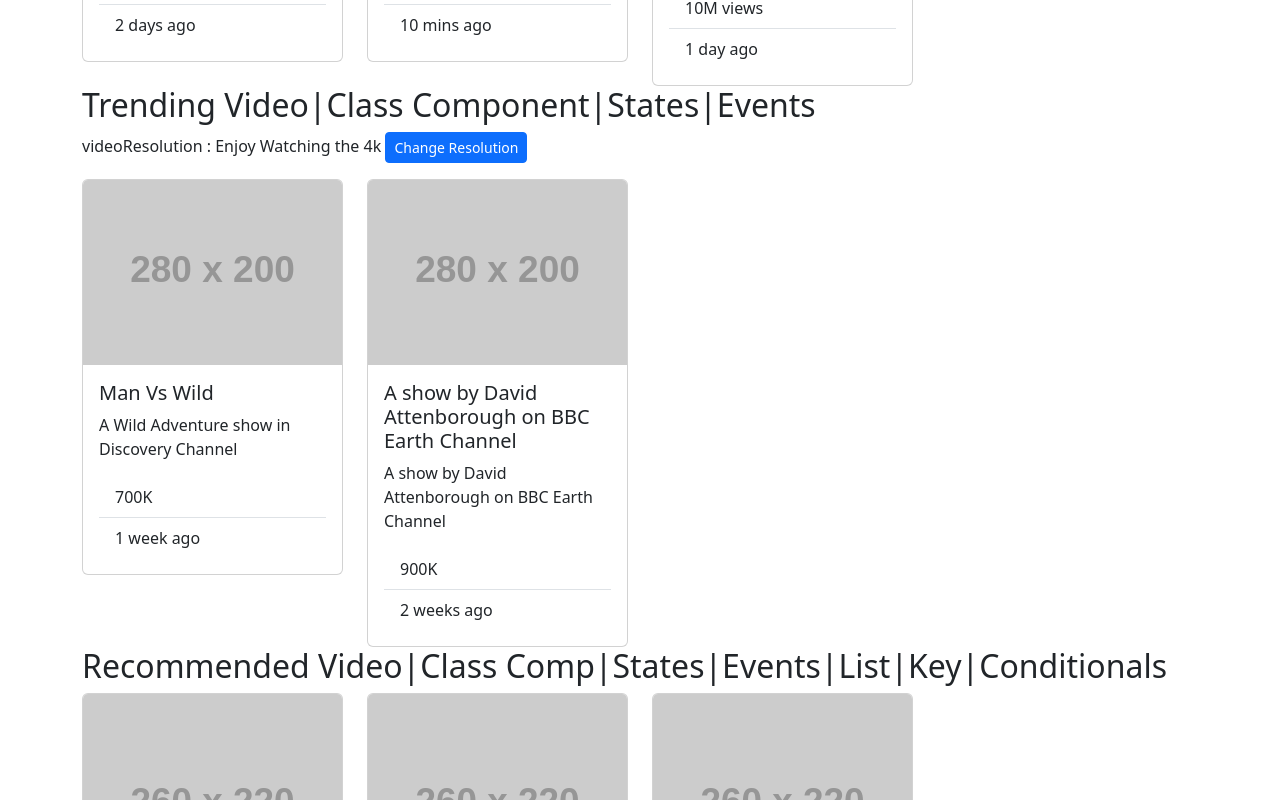
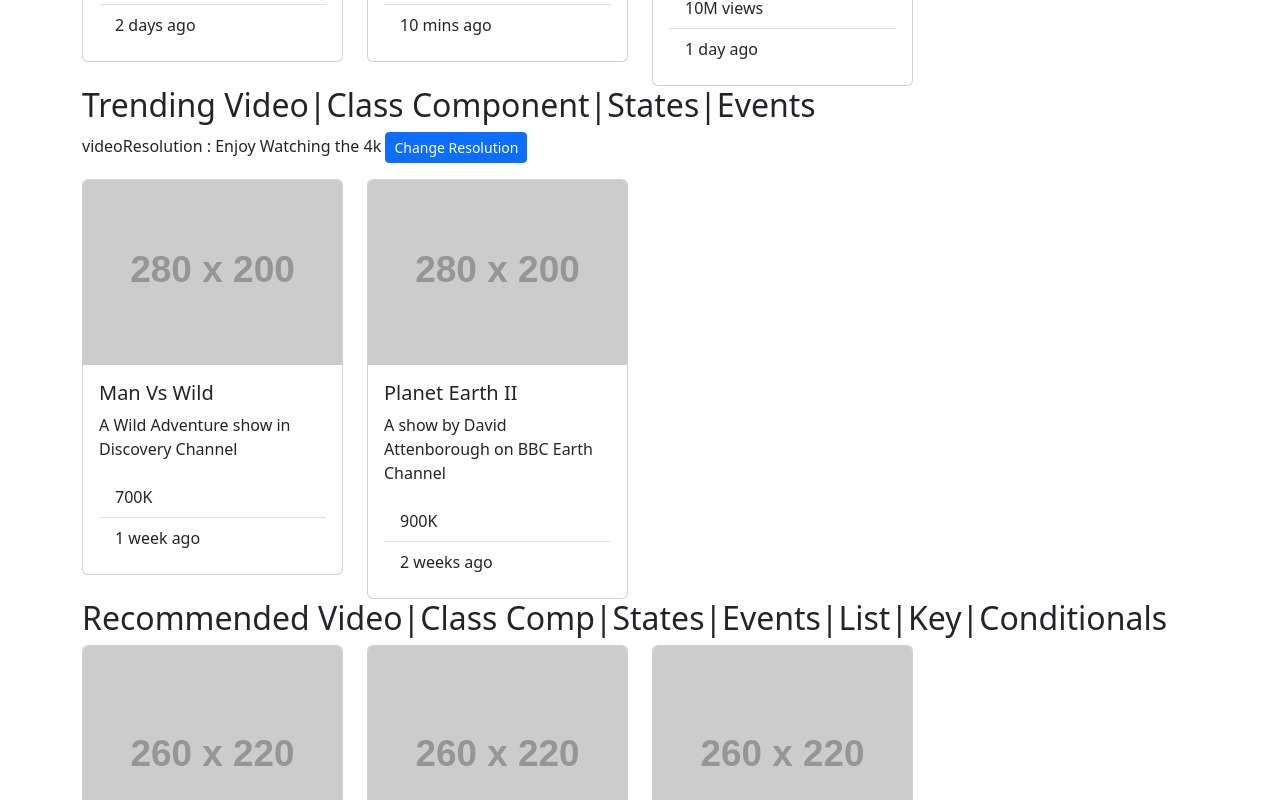
Before and after one commit to Yogaasrit/Netflix-app-plux, a React (Create React App) app: page / in a window 1280 px wide. Shown: the part 520-1320 px from the top of the page. Built offline with nearby package versions, Linux system fonts and the light colour scheme.

Commit message:
Added TrendingVideoList

```diff
--- a/src/Components/MenuList/MenuList.js
+++ b/src/Components/MenuList/MenuList.js
@@ -9,8 +9,8 @@ const MenuList = () => {
     { link: '/about-us', title: 'AboutUs' },
     { link: '/contact-us', title: 'ContactUs' },
     { link: '/hooks-demo', title: 'HooksDemo' },
-    { link: '/shop', title: 'Shop' }
-    // { link: '/cart', title: 'Cart' }
+    { link: '/shop', title: 'Shop' },
+    { link: '/cart', title: 'Cart' }
 
   ];
   const componentDataArray = attributeArrayObject.map((attribute) => {
--- /dev/null
+++ b/src/Pages/HomePage/TrendingVideoList/TrendingVideoItems/TrendingVideoItems.js
@@ -0,0 +1,33 @@
+import React from 'react';
+import PropTypes from 'prop-types';
+
+const TrendingVideoItems = (props) => {
+  return (
+    <>
+      <div className="col-md-3">
+        <div className="card">
+          <img src={props.thumbnailUrl} className="card-img-top" alt="..." />
+          <div className="card-body">
+            <h5 className={props.trendingRank}>{props.title}</h5>
+            <p>{props.desc}</p>
+            <ul className="list-group list-group-flush">
+              <li className="list-group-item">{props.views}</li>
+              <li className="list-group-item">{props.publishedOn}</li>
+            </ul>
+          </div>
+        </div>
+      </div>
+    </>
+  );
+};
+
+TrendingVideoItems.propTypes = {
+  thumbnailUrl: PropTypes.string,
+  title: PropTypes.string,
+  trendingRank: PropTypes.number,
+  desc: PropTypes.string,
+  views: PropTypes.string,
+  publishedOn: PropTypes.string
+};
+
+export default TrendingVideoItems;
--- a/src/Pages/HomePage/TrendingVideoList/TrendingVideoList.js
+++ b/src/Pages/HomePage/TrendingVideoList/TrendingVideoList.js
@@ -1,6 +1,7 @@
 import { Component } from 'react';
+import TrendingVideoItems from './TrendingVideoItems/TrendingVideoItems';
 class TrendingVideoList extends Component {
-  constructor () {
+  constructor() {
     super(); // just to call component
     this.x = 10; // public variable
   }
@@ -31,60 +32,42 @@ class TrendingVideoList extends Component {
     ],
 
     videoResolution: '4k'
-  }
+  };
 
   handleChangeResolution = () => {
-    this.setState(
-      {
-        videoResolution: '8k'
-      }
-    )
+    this.setState({
+      videoResolution: '8k'
+    });
   };
 
-  render () {
+  render() {
     return (
       <div className="row">
-
-        <p>videoResolution : Enjoy Watching the {this.state.videoResolution} {' '}
-          <button type='button'
-            className='btn btn-primary btn-sm'
-            onClick = {this.handleChangeResolution}
+        <p>
+          videoResolution : Enjoy Watching the {this.state.videoResolution}{' '}
+          <button
+            type="button"
+            className="btn btn-primary btn-sm"
+            onClick={this.handleChangeResolution}
           >
-                    Change Resolution
-
+            Change Resolution
           </button>
         </p>
-
-        <div className="col-md-3">
-
-          <div className="card">
-            <img src={this.state.videos[0].thumbnailUrl} className="card-img-top" alt="..." />
-            <div className="card-body">
-              <h5 className={this.state.videos[0].trendingRank}>{this.state.videos[0].title}</h5>
-              <p>{this.state.videos[0].desc}</p>
-              <ul className="list-group list-group-flush">
-                <li className="list-group-item">{this.state.videos[0].views}</li>
-                <li className="list-group-item">{this.state.videos[0].publishedOn}</li>
-              </ul>
-            </div>
-          </div>
-        </div>
-        <div className="col-md-3">
-
-          <div className="card">
-            <img src={this.state.videos[1].thumbnailUrl} className="card-img-top" alt="..." />
-            <div className="card-body">
-              <h5 className={this.state.videos[1].trendingRank}>{this.state.videos[1].desc}</h5>
-              <p>{this.state.videos[1].desc}</p>
-              <ul className="list-group list-group-flush">
-                <li className="list-group-item">{this.state.videos[1].views}</li>
-                <li className="list-group-item">{this.state.videos[1].publishedOn}</li>
-              </ul>
-            </div>
-          </div>
-        </div>
+        {this.state.videos.map((video) => {
+          return (
+            <TrendingVideoItems key = {video.id}
+              id={video.id}
+              rank={video.trendingRank}
+              title={video.title}
+              desc={video.desc}
+              thumbnailUrl={video.thumbnailUrl}
+              views={video.views}
+              publishedOn={video.publishedOn}
+            />
+          );
+        })}
       </div>
-    )
+    );
   }
 }
 export default TrendingVideoList;
```
